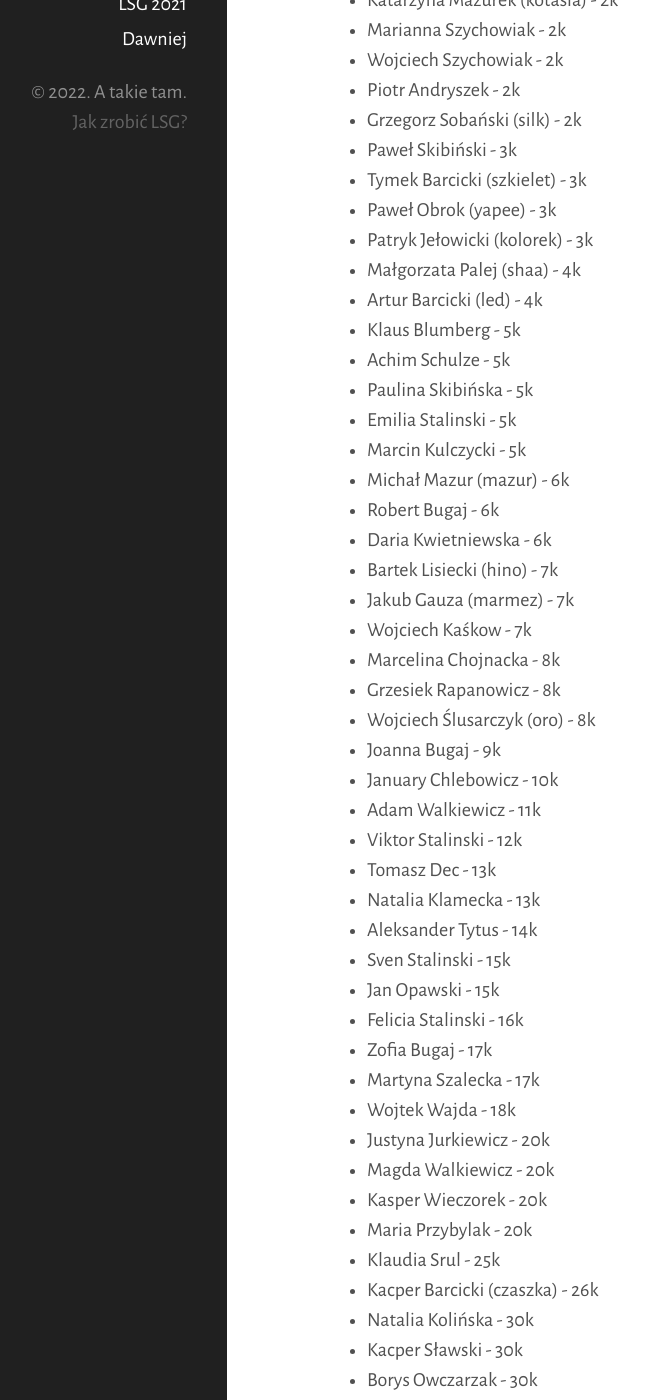
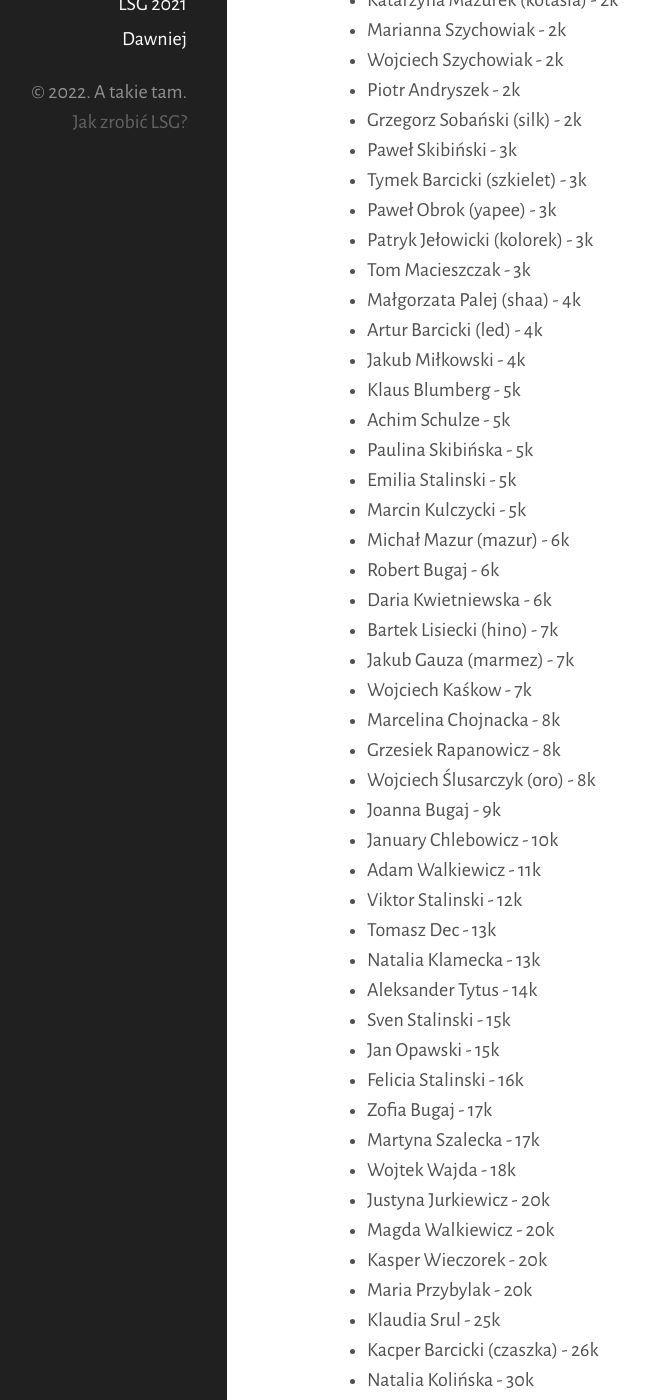
Before and after one commit to tasuki/lsg, a Jekyll site: the page built from zarejestrowani.md, in a window 1280 px wide and 1400 px high, scrolled down 715 px. Shown: the whole window, without its empty margins (133-781 px from the left). Built offline with Jekyll 4.4.1, drawn with Linux system fonts in a browser that asks for light colours; nearby versions of some CDN libraries; some of the changed text lies outside the part shown.

Commit message:
Update zarejestrowani.md

```diff
--- a/zarejestrowani.md
+++ b/zarejestrowani.md
@@ -34,8 +34,10 @@ Zarejestrowani uczestnicy (mniej więcej wg siły):
 - Tymek Barcicki (szkielet) - 3k
 - Paweł Obrok (yapee) - 3k
 - Patryk Jełowicki (kolorek) - 3k
+- Tom Macieszczak - 3k
 - Małgorzata Palej (shaa) - 4k
 - Artur Barcicki (led) - 4k
+- Jakub Miłkowski - 4k
 - Klaus Blumberg - 5k
 - Achim Schulze - 5k
 - Paulina Skibińska - 5k
```
Also changed, not shown: other parts of zarejestrowani.md (+1 -0 lines).
